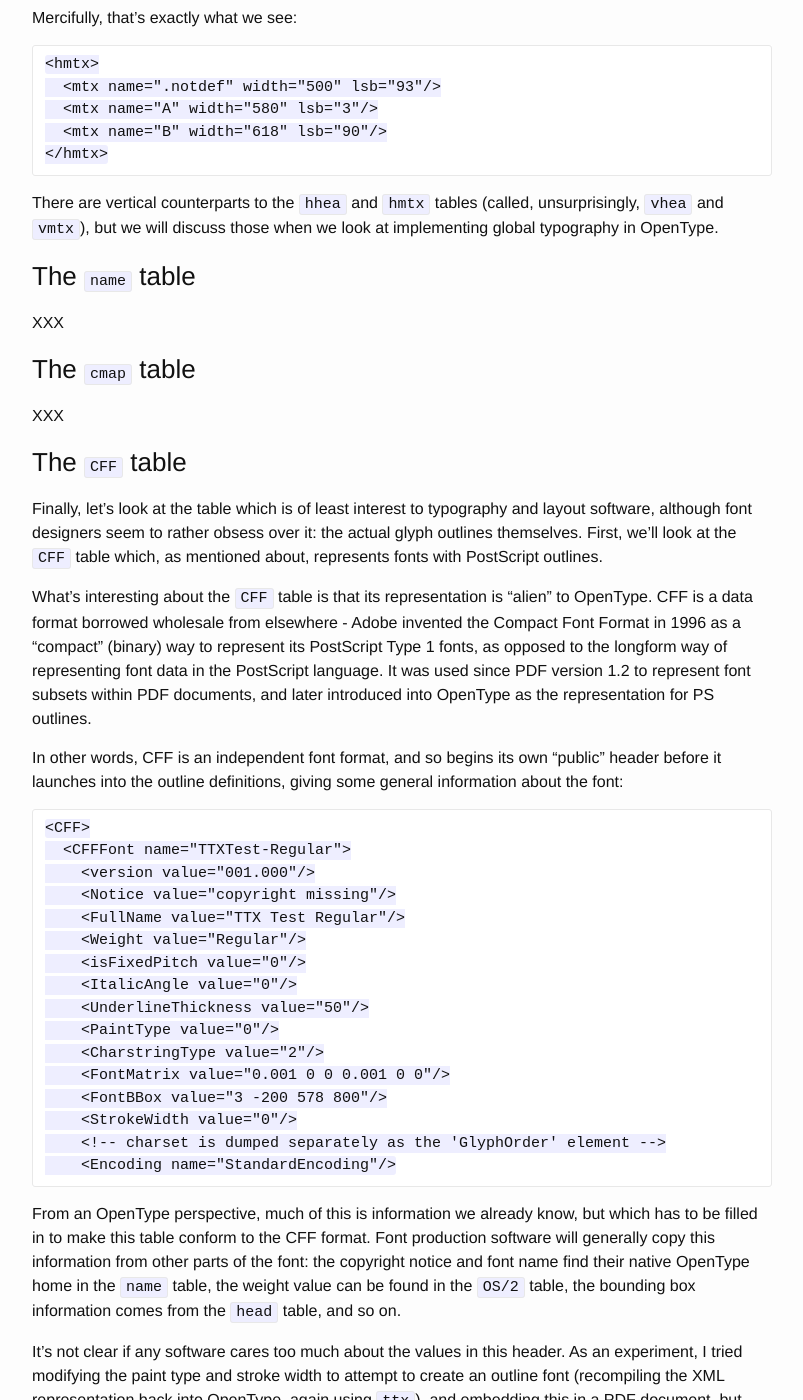
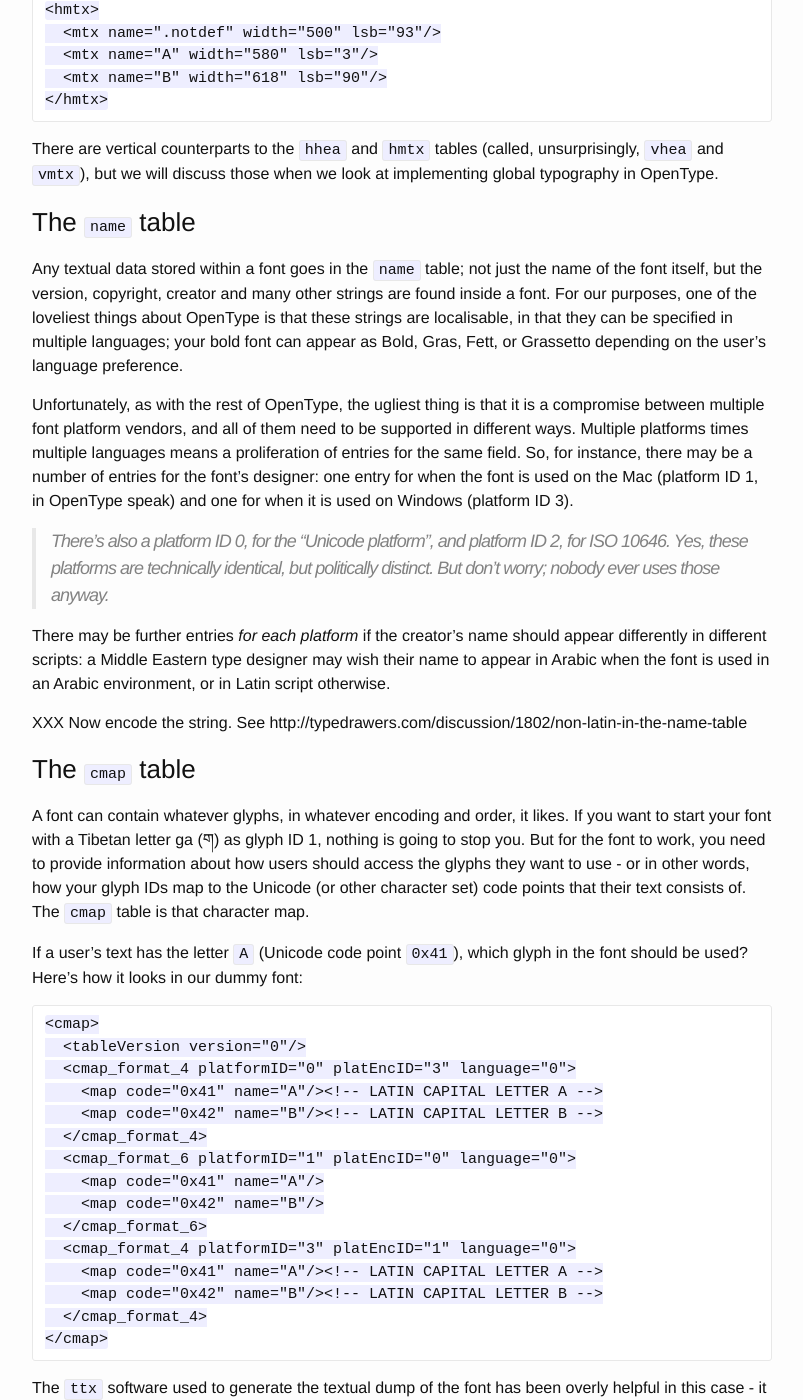
Before and after one commit to simoncozens/fonts-and-layout, a Jekyll site: the page built from opentype.md, in a window 1280 px wide and 1400 px high, scrolled down 7474 px. Shown: the whole window, without its empty margins (238-1041 px from the left). Built offline with Jekyll 4.4.1, drawn with Linux system fonts in a browser that asks for light colours; some of the changed text lies outside the part shown.

Commit message:
Bit more work.

```diff
--- a/opentype.md
+++ b/opentype.md
@@ -207,11 +205,50 @@
 
 ### The `name` table
 
-XXX
+Any textual data stored within a font goes in the `name` table; not just the name of the font itself, but the version, copyright, creator and many other strings are found inside a font. For our purposes, one of the loveliest things about OpenType is that these strings are localisable, in that they can be specified in multiple languages; your bold font can appear as Bold, Gras, Fett, or Grassetto depending on the user's language preference.
+
+Unfortunately, as with the rest of OpenType, the ugliest thing is that it is a compromise between multiple font platform vendors, and all of them need to be supported in different ways. Multiple platforms times multiple languages means a proliferation of entries for the same field. So, for instance, there may be a number of entries for the font's designer: one entry for when the font is used on the Mac (platform ID 1, in OpenType speak) and one for when it is used on Windows (platform ID 3).
+
+> There's also a platform ID 0, for the "Unicode platform", and platform ID 2, for ISO 10646. Yes, these platforms are technically identical, but politically distinct. But don't worry; nobody ever uses those anyway.
+
+There may be further entries *for each platform* if the creator's name should appear differently in different scripts: a Middle Eastern type designer may wish their name to appear in Arabic when the font is used in an Arabic environment, or in Latin script otherwise.
+
+XXX Now encode the string. See http://typedrawers.com/discussion/1802/non-latin-in-the-name-table
 
 ### The `cmap` table
 
-XXX
+A font can contain whatever glyphs, in whatever encoding and order, it likes. If you want to start your font with a Tibetan letter ga (ག) as glyph ID 1, nothing is going to stop you. But for the font to work, you need to provide information about how users should access the glyphs they want to use - or in other words, how your glyph IDs map to the Unicode (or other character set) code points that their text consists of. The `cmap` table is that character map.
+
+If a user's text has the letter `A` (Unicode code point `0x41`), which glyph in the font should be used? Here's how it looks in our dummy font:
+
+    <cmap>
+      <tableVersion version="0"/>
+      <cmap_format_4 platformID="0" platEncID="3" language="0">
+        <map code="0x41" name="A"/><!-- LATIN CAPITAL LETTER A -->
+        <map code="0x42" name="B"/><!-- LATIN CAPITAL LETTER B -->
+      </cmap_format_4>
+      <cmap_format_6 platformID="1" platEncID="0" language="0">
+        <map code="0x41" name="A"/>
+        <map code="0x42" name="B"/>
+      </cmap_format_6>
+      <cmap_format_4 platformID="3" platEncID="1" language="0">
+        <map code="0x41" name="A"/><!-- LATIN CAPITAL LETTER A -->
+        <map code="0x42" name="B"/><!-- LATIN CAPITAL LETTER B -->
+      </cmap_format_4>
+    </cmap>
+
+The `ttx` software used to generate the textual dump of the font has been overly helpful in this case - it has taken the mapping of characters to glyph *ID*s, and has then replaced the IDs by names. The `cmap` table itself just contains glyph IDs.
+
+Looking back at the `GlyphOrder` pseudo-table that `ttx` has generated for us:
+
+    <GlyphOrder>
+      <!-- The 'id' attribute is only for humans; it is ignored when parsed. -->
+      <GlyphID id="0" name=".notdef"/>
+      <GlyphID id="1" name="A"/>
+      <GlyphID id="2" name="B"/>
+    </GlyphOrder>
+
+We see that if the user wants Unicode codepoint `0x41`, we need to use glyph number 1 in the font. The shaping engine will use this information to turn code points in input documents into glyph IDs.
 
 ### The `CFF` table
 
```
Also changed, not shown: other parts of opentype.md (+0 -2 lines).
